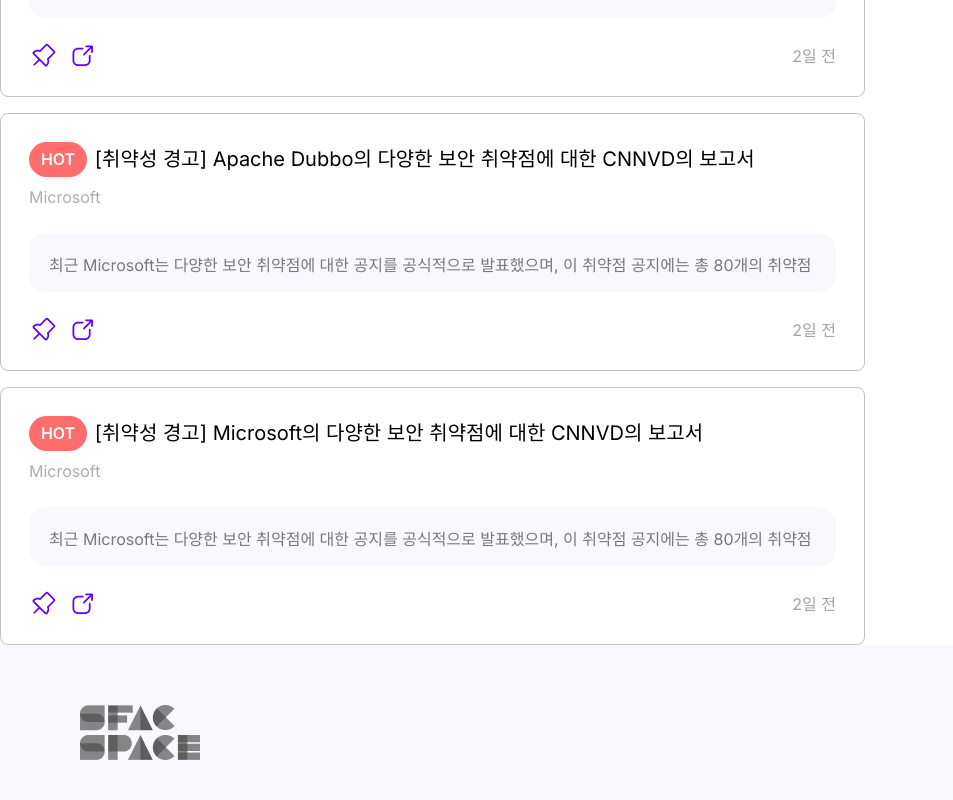
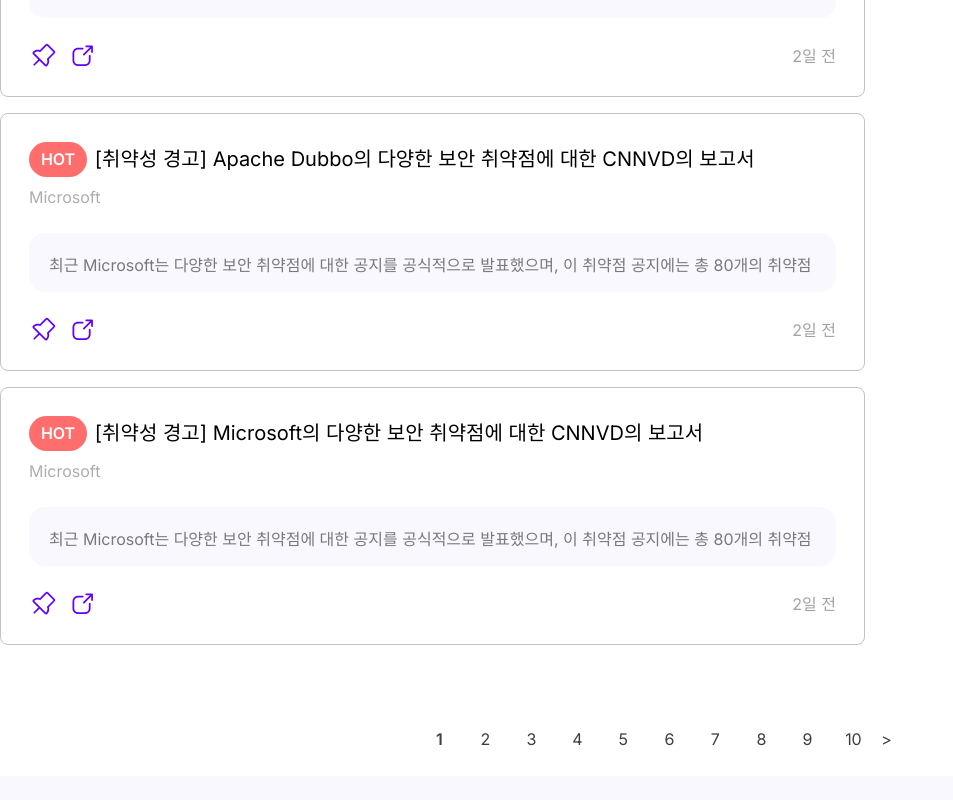
Before and after one commit to luc7yvicky/flaw-detector, a Next.js app: page /vulnerability-db in a window 1280 px wide. Shown: the part 1434-2234 px from the top of the page, without its empty margins (0-953 px from the left). Built offline with nearby package versions, Linux system fonts and the light colour scheme.

Commit message:
Feat : Pagination 컴포넌트 추가

```diff
--- a/src/app/vulnerability-db/page.tsx
+++ b/src/app/vulnerability-db/page.tsx
@@ -1,3 +1,5 @@
+"use client";
+
 import {
   Card,
   CardContent,
@@ -13,8 +15,11 @@
 } from "@/components/ui/Card";
 import { IconExternalLink, IconPin } from "@/components/ui/Icons";
 import { Label } from "@/components/ui/Label";
+import Pagination from "@/components/ui/Pagination";
 import { Ranking } from "@/components/ui/Ranking";
 import { cn } from "@/lib/utils";
+import { NextPage } from "next";
+import { useState } from "react";
 
 const vulnerabilityDBDatas = [
   {
@@ -57,8 +62,15 @@
 ];
 
 export default function VulnerabilityDBPage() {
+  const [currentPage, setCurrentPage] = useState(1);
+  const totalPages = Math.ceil(vulnerabilityDBDatas.length / 0.5);
+
+  const handlePageChange = (page: number) => {
+    setCurrentPage(page);
+  };
+
   return (
-    <div className="mx-auto mt-[1.688rem] flex w-[82.063rem] flex-col gap-[4.75rem]">
+    <div className="mx-auto mb-[1.188rem] mt-[1.688rem] flex w-[82.063rem] flex-col gap-[4.75rem]">
       <CardContainer />
       <div className="flex gap-[6.375rem]">
         {/* 취약점 DB */}
@@ -66,7 +78,13 @@
         {/* 실시간 Topic */}
         <RealTimeTopic />
       </div>
-      {/* 여기에 Pagination 추가해주세요! */}
+      <div className="flex justify-center">
+        <Pagination
+          currentPage={currentPage}
+          totalPages={totalPages}
+          onPageChange={handlePageChange}
+        />
+      </div>
     </div>
   );
 }
--- /dev/null
+++ b/src/components/ui/Pagination.tsx
@@ -0,0 +1,45 @@
+import React from "react";
+
+export type PaginationProps = {
+  currentPage: number;
+  totalPages: number;
+  onPageChange: (page: number) => void;
+};
+
+const Pagination: React.FC<PaginationProps> = ({
+  currentPage,
+  totalPages,
+  onPageChange,
+}) => {
+  const pages = Array.from({ length: totalPages }, (_, i) => i + 1);
+
+  return (
+    <div className="flex items-center gap-[0.625rem]">
+      {pages.map((page) => (
+        <button
+          key={page}
+          onClick={() => onPageChange(page)}
+          className={`${
+            page === currentPage
+              ? "font-semibold text-gray-dark"
+              : "text-gray-dark"
+          } h-9 w-9 text-center text-[1rem] font-normal leading-6 tracking-[-0.011em] focus:outline-none`}
+        >
+          {page}
+        </button>
+      ))}
+
+      <button
+        onClick={() => onPageChange(currentPage + 1)}
+        className={`${
+          currentPage >= totalPages ? "text-gray-300" : "text-gray-dark"
+        } text-center text-[1rem] font-normal leading-6 tracking-[-0.011em] focus:outline-none`}
+        disabled={currentPage >= totalPages}
+      >
+        &gt;
+      </button>
+    </div>
+  );
+};
+
+export default Pagination;
```
